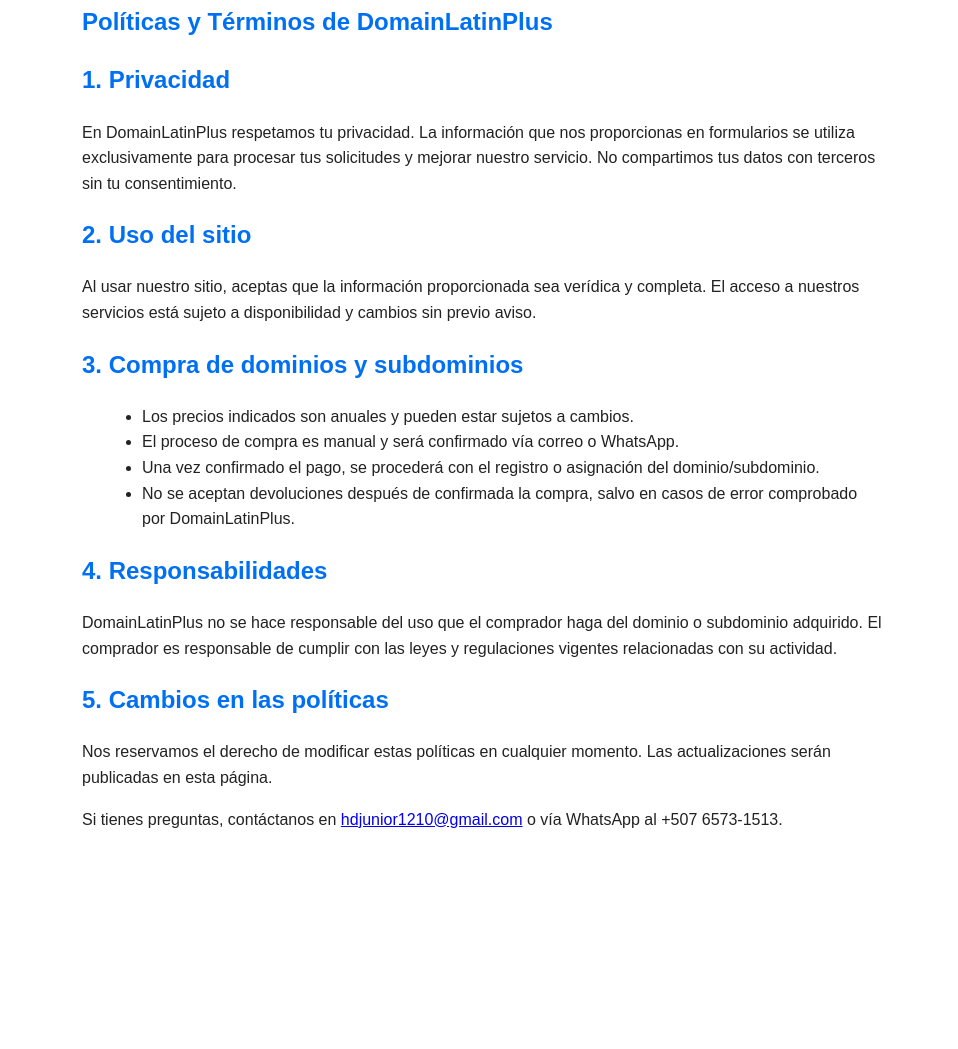
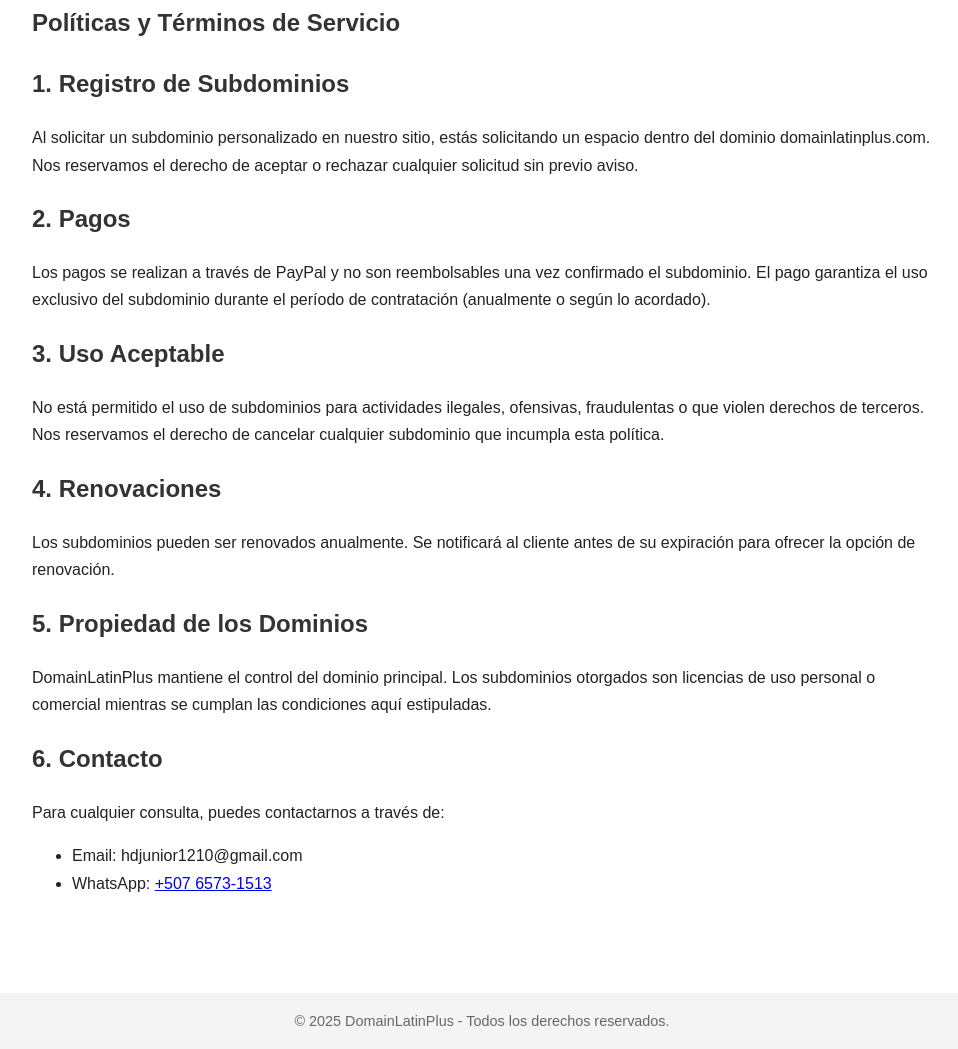
Before and after one commit to hdjunior0927/domainlatinplus, a plain HTML site: page políticas.html in a window 1280 px wide. Shown: the part 101-1150 px from the top of the page, without its empty margins (158-1116 px from the left). Before the commit the page ends 989 px from the top, so only its background shows below. Drawn offline with Linux system fonts and the light colour scheme.

Commit message:
Update políticas.html

```diff
--- a/políticas.html
+++ b/políticas.html
@@ -2,23 +2,28 @@
 <html lang="es">
 <head>
   <meta charset="UTF-8" />
-  <title>Políticas y Términos - DomainLatinPlus</title>
+  <title>Políticas y Términos | DomainLatinPlus</title>
+  <meta name="viewport" content="width=device-width, initial-scale=1.0" />
   <link rel="stylesheet" href="style.css" />
   <link rel="stylesheet" href="menu.css" />
   <style>
-    .content {
-      max-width: 800px;
+    .container {
+      max-width: 900px;
       margin: auto;
       padding: 40px 20px;
       font-family: Arial, sans-serif;
-      line-height: 1.6;
-      color: #222;
+      line-height: 1.7;
     }
     h1, h2 {
-      color: #0070f3;
+      color: #333;
     }
-    ul {
-      margin-left: 20px;
+    footer {
+      text-align: center;
+      padding: 20px;
+      background-color: #f4f4f4;
+      font-size: 0.9em;
+      color: #666;
+      margin-top: 40px;
     }
   </style>
 </head>
@@ -29,36 +34,39 @@
   <div class="links">
     <a href="index.html">Inicio</a>
     <a href="premium.html">Dominios Premium</a>
-    <a href="dominios-raiz.html">Dominios Raíz</a>
     <a href="contacto.html">Contacto</a>
   </div>
 </nav>
 
-<section class="content">
-  <h1>Políticas y Términos de DomainLatinPlus</h1>
+<section class="container">
+  <h1>Políticas y Términos de Servicio</h1>
 
-  <h2>1. Privacidad</h2>
-  <p>En DomainLatinPlus respetamos tu privacidad. La información que nos proporcionas en formularios se utiliza exclusivamente para procesar tus solicitudes y mejorar nuestro servicio. No compartimos tus datos con terceros sin tu consentimiento.</p>
+  <h2>1. Registro de Subdominios</h2>
+  <p>Al solicitar un subdominio personalizado en nuestro sitio, estás solicitando un espacio dentro del dominio domainlatinplus.com. Nos reservamos el derecho de aceptar o rechazar cualquier solicitud sin previo aviso.</p>
 
-  <h2>2. Uso del sitio</h2>
-  <p>Al usar nuestro sitio, aceptas que la información proporcionada sea verídica y completa. El acceso a nuestros servicios está sujeto a disponibilidad y cambios sin previo aviso.</p>
+  <h2>2. Pagos</h2>
+  <p>Los pagos se realizan a través de PayPal y no son reembolsables una vez confirmado el subdominio. El pago garantiza el uso exclusivo del subdominio durante el período de contratación (anualmente o según lo acordado).</p>
 
-  <h2>3. Compra de dominios y subdominios</h2>
+  <h2>3. Uso Aceptable</h2>
+  <p>No está permitido el uso de subdominios para actividades ilegales, ofensivas, fraudulentas o que violen derechos de terceros. Nos reservamos el derecho de cancelar cualquier subdominio que incumpla esta política.</p>
+
+  <h2>4. Renovaciones</h2>
+  <p>Los subdominios pueden ser renovados anualmente. Se notificará al cliente antes de su expiración para ofrecer la opción de renovación.</p>
+
+  <h2>5. Propiedad de los Dominios</h2>
+  <p>DomainLatinPlus mantiene el control del dominio principal. Los subdominios otorgados son licencias de uso personal o comercial mientras se cumplan las condiciones aquí estipuladas.</p>
+
+  <h2>6. Contacto</h2>
+  <p>Para cualquier consulta, puedes contactarnos a través de:</p>
   <ul>
-    <li>Los precios indicados son anuales y pueden estar sujetos a cambios.</li>
-    <li>El proceso de compra es manual y será confirmado vía correo o WhatsApp.</li>
-    <li>Una vez confirmado el pago, se procederá con el registro o asignación del dominio/subdominio.</li>
-    <li>No se aceptan devoluciones después de confirmada la compra, salvo en casos de error comprobado por DomainLatinPlus.</li>
+    <li>Email: hdjunior1210@gmail.com</li>
+    <li>WhatsApp: <a href="https://wa.me/50765731513" target="_blank">+507 6573-1513</a></li>
   </ul>
+</section>
 
-  <h2>4. Responsabilidades</h2>
-  <p>DomainLatinPlus no se hace responsable del uso que el comprador haga del dominio o subdominio adquirido. El comprador es responsable de cumplir con las leyes y regulaciones vigentes relacionadas con su actividad.</p>
-
-  <h2>5. Cambios en las políticas</h2>
-  <p>Nos reservamos el derecho de modificar estas políticas en cualquier momento. Las actualizaciones serán publicadas en esta página.</p>
-
-  <p>Si tienes preguntas, contáctanos en <a href="mailto:hdjunior1210@gmail.com">hdjunior1210@gmail.com</a> o vía WhatsApp al +507 6573-1513.</p>
-</section>
+<footer>
+  © 2025 DomainLatinPlus - Todos los derechos reservados.
+</footer>
 
 </body>
 </html>
```
